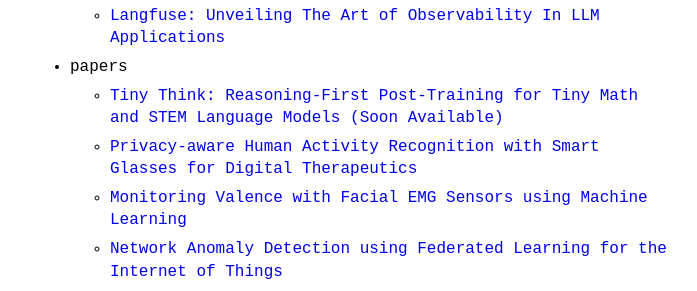
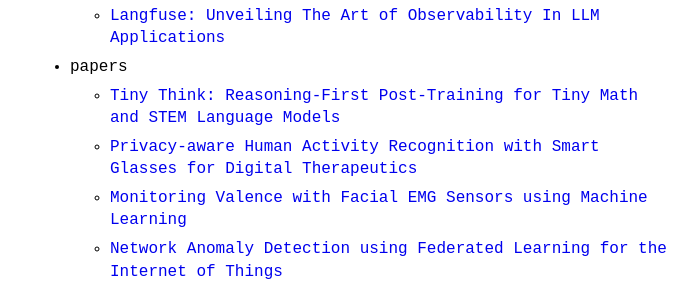
Before and after one commit to Shekswess/Shekswess.github.io, a Jekyll site: the page built from index.md, in a window 1280 px wide. Shown: the part 861-1152 px from the top of the page, without its empty margins (290-987 px from the left). Built offline with Jekyll 4.4.1, drawn with Linux system fonts in a browser that asks for light colours.

Commit message:
docs(menu): remove tiny-think availability note

```diff
--- a/_data/menu.yml
+++ b/_data/menu.yml
@@ -32,7 +32,7 @@ entries:
 
   - title: papers
     entries:
-      - title: "<a href='https://github.com/Shekswess/tiny-think/blob/main/tiny_think_paper.pdf'>Tiny Think: Reasoning-First Post-Training for Tiny Math and STEM Language Models (Soon Available)</a>"
+      - title: "<a href='https://github.com/Shekswess/tiny-think/blob/main/tiny_think_paper.pdf'>Tiny Think: Reasoning-First Post-Training for Tiny Math and STEM Language Models</a>"
       - title: "<a href='https://scholar.google.com/citations?view_op=view_citation&hl=en&user=557AYDUAAAAJ&citation_for_view=557AYDUAAAAJ:d1gkVwhDpl0C'>Privacy-aware Human Activity Recognition with Smart Glasses for Digital Therapeutics </a>"
       - title: "<a href='https://scholar.google.com/citations?view_op=view_citation&hl=en&user=557AYDUAAAAJ&citation_for_view=557AYDUAAAAJ:u5HHmVD_uO8C'>Monitoring Valence with Facial EMG Sensors using Machine Learning</a>"
       - title: <a href='https://scholar.google.com/citations?view_op=view_citation&hl=en&user=557AYDUAAAAJ&citation_for_view=557AYDUAAAAJ:2osOgNQ5qMEC'>Network Anomaly Detection using Federated Learning for the Internet of Things</a>
```
